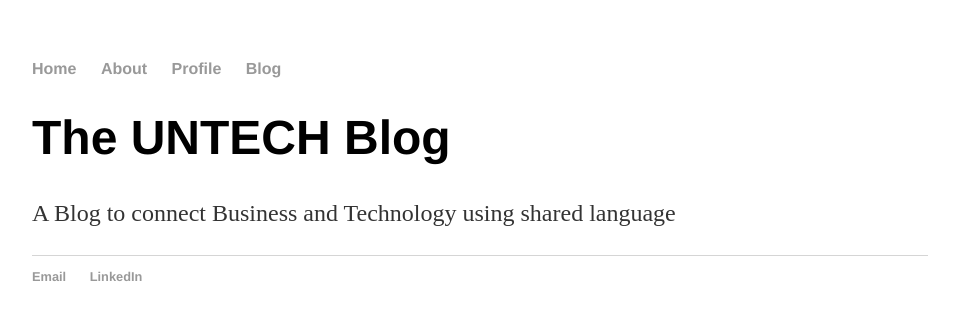
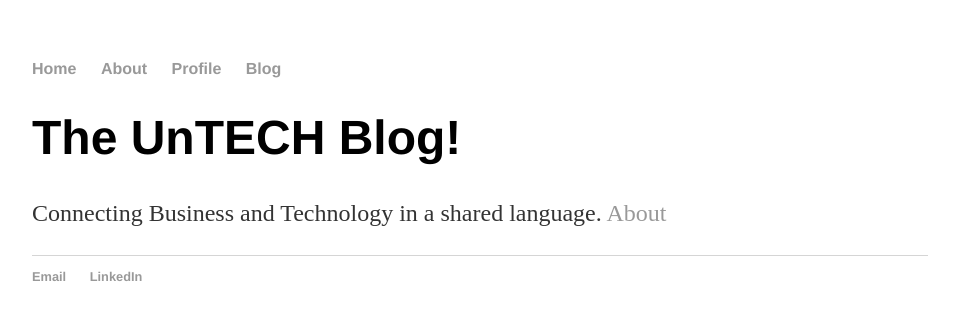
Before and after one commit to finuntech/finuntech.github.io, a Jekyll site: the page built from index.html, in a window 1280 px wide. Shown: the top 320 px of the page, without its empty margins (160-1119 px from the left). Built offline with Jekyll 4.4.1, drawn with Linux system fonts in a browser that asks for light colours.

Commit message:
Update index.html
Updated using default.css

```diff
--- a/index.html
+++ b/index.html
@@ -1,30 +1,8 @@
-<!DOCTYPE html>
-<html>
-	<head>
-		<title>The UNTECH Blog</title>
-		<!-- link to main stylesheet -->
-		<link rel="stylesheet" type="text/css" href="/css/main.css">
-	</head>
-	<body>
-		<nav>
-    		<ul>
-        		<li><a href="/">Home</a></li>
-	        	<li><a href="/about">About</a></li>
-        		<li><a href="/profile">Profile</a></li>
-        		<li><a href="/blog">Blog</a></li>
-    		</ul>
-		</nav>
-		<div class="container">
-    		<div class="blurb">
-        		<h1>The UNTECH Blog</h1>
-				<p> A Blog to connect Business and Technology using shared language </p>
-    		</div><!-- /.blurb -->
-		</div><!-- /.container -->
-		<footer>
-    		<ul>
-        		<li><a href="mailto:sniloy@hotmail.com">Email</a></li>
-        		<li><a href="https://www.linkedin.com/in/niloysengupta/">LinkedIn</a></li>
-			</ul>
-		</footer>
-	</body>
-</html>
+---
+layout: default
+title: The UnTech Blog
+---
+<div class="blurb">
+	<h1>The UnTECH Blog!</h1>
+	<p>Connecting Business and Technology in a shared language. <a href="/about">About</a></p>
+</div><!-- /.blurb -->
```
